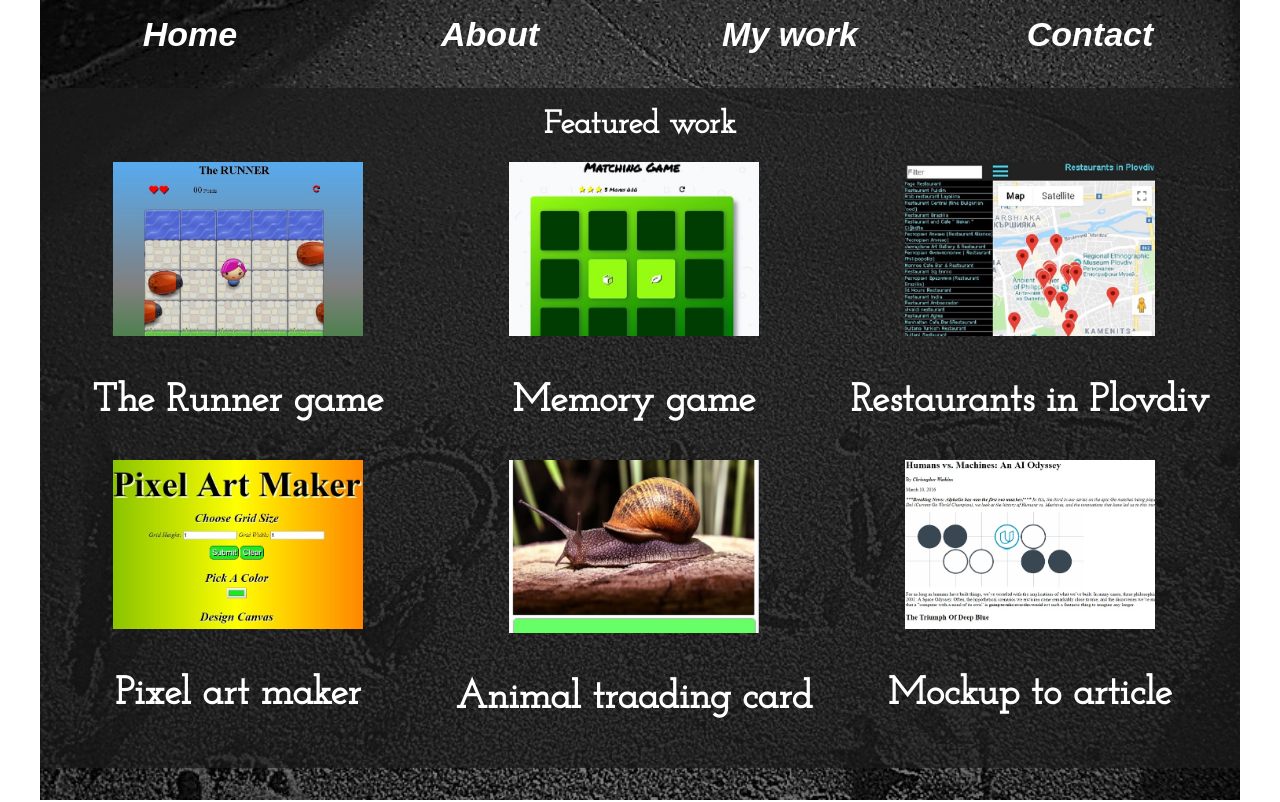
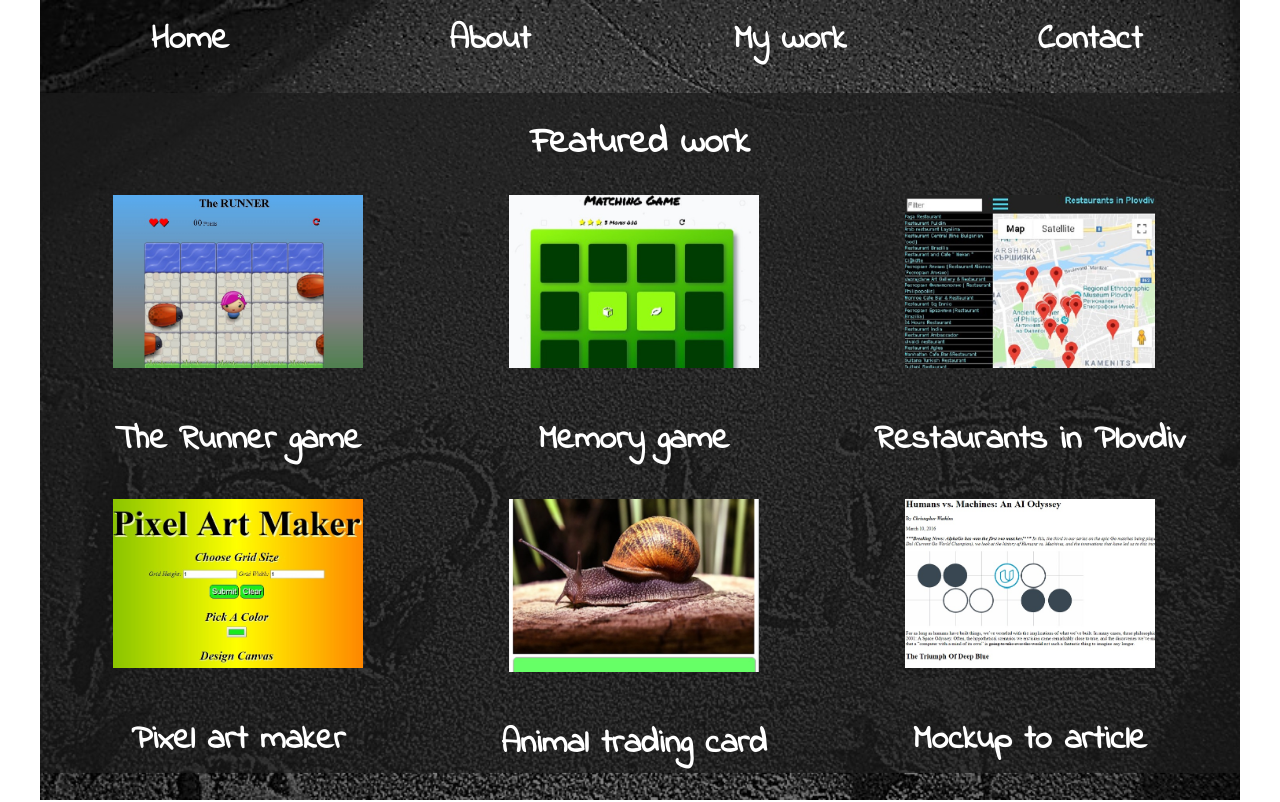
Before and after one commit to anikonomova/Portfolio, a React (Create React App) app: page /myWork in a window 1280 px wide. Built offline with nearby package versions, Linux system fonts and the light colour scheme.

Commit message:
Change fonts

```diff
--- a/src/App.css
+++ b/src/App.css
@@ -1,9 +1,10 @@
 @import url("https://fonts.googleapis.com/css?family=Josefin+Slab");
+@import url('https://fonts.googleapis.com/css?family=Indie+Flower|Luckiest+Guy');
 
 
 .container {
   text-align: center;
-  font-family: "Josefin Slab", serif;
+  font-family: 'Indie Flower', cursive;
   background-image: url('./sand.jpg');
   background-position: center;
   background-repeat: no-repeat;
@@ -20,15 +21,12 @@
 /*-------The logo and title position--------*/
 
 .boxheading {
-  animation: slidein;
-  animation-duration: 3s;
   display: block;
-  font-size: calc(10px + 1vmin);
   color: white;
   width: 100%;
   max-height: 20%;
   height: 16vh;
-  padding-top: 15vh;
+  padding-top: 12vh;
 }
 
 .App-logo {
@@ -36,19 +34,25 @@
   width: 100px;
   float: left;
   display: inline-block;
+  padding-left: 60%;
   padding-top: 4vh;
-  padding-left: 60%;
 }
 
 .name {
   display: block;
   float: right;
   width: 40vmin;
+  font-size: calc(12px + 1vmin);
   text-align: right;
   padding-right: 15px;
+  line-height: 1;
+
 }
 
 .hello {
+  animation: slidein;
+  animation-duration: 4s;
+  font-family: 'Indie Flower', cursive;
   font-size: calc(12px + 8vmin);
   padding-bottom: 25vh;
 }
@@ -60,11 +64,11 @@
   background: none;
   border: none;
   font-size: calc(10px + 3vmin);
-  font-style: italic;
   font-weight: bolder;
   width:25%;
   cursor: pointer;
   padding-top: 15px;
+  font-family: 'Indie Flower', cursive;
 }
 .navigation:hover {
     animation: nudge .4s linear;
@@ -114,7 +118,9 @@
 
 .work {
   width: 100%;
-  font-size: 16px;
+}
+.featuredWork {
+  font-size: 140%;
 }
 
 .box {
@@ -128,13 +134,17 @@
 
 .projectNames {
   color: white;
-  font-size: 150%;
+  font-size: 130%;
   text-align: center;
+}
+
+.projectNames:hover {
+  color: #a3a375;
 }
 
 a {
     text-decoration: none !important;
-}
+  }
 
 .theRunner
 .matchingGame
@@ -150,7 +160,14 @@ a {
   height:30%;
 }
 
+/*--------------Contact---------*/
 
+.contact {
+  font-size: calc(10px + 10vmin);
+}
+.social:hover {
+  animation: nudge .4s linear;
+}
 /*--------------Animations---------*/
 
 @keyframes slidein {
--- a/src/Contact.js
+++ b/src/Contact.js
@@ -7,15 +7,13 @@ class Contact extends Component {
   render() {
     return (
       <div className="info">
-      <div className="box follow">
-      <footer>
-        <h3 className="contact">Follow me!</h3>
-        <SocialIcon url="https://www.facebook.com/ani.strandjeva" />
-        <SocialIcon url="https://www.linkedin.com/in/anna-ikonomova-11880361/" />
-        <SocialIcon url="https://github.com/anikonomova" />
-        <SocialIcon url="https://codepen.io/an_iko/#" />
-        <SocialIcon url="https://plus.google.com/u/0/117242742830980585073" />
-      </footer>
+      <div className="follow">
+        <h3 className="contact">Follow me:</h3>
+        <SocialIcon className='social' url="https://www.facebook.com/ani.strandjeva" />
+        <SocialIcon className='social' url="https://www.linkedin.com/in/anna-ikonomova-11880361/" />
+        <SocialIcon className='social' url="https://github.com/anikonomova" />
+        <SocialIcon className='social' url="https://codepen.io/an_iko/#" />
+        <SocialIcon className='social' url="https://plus.google.com/u/0/117242742830980585073" />
     </div>
 </div>
     );
--- a/src/MyWork.js
+++ b/src/MyWork.js
@@ -14,7 +14,7 @@ class MyWork extends Component {
       <div className="info">
       <div className='container2'>
       <div className='work'>
-      <h1>Featured work</h1>
+      <h1 className='featuredWork'>Featured work</h1>
       </div>
       <div className='box theRunner'>
       <a href='https://github.com/anikonomova/Classic-arcade-game-clone'>
@@ -39,7 +39,7 @@ class MyWork extends Component {
       <div className='box snail'>
       <a href="https://github.com/anikonomova/animal-trading-card">
       <img className='projects' src={snail} alt='Snail card'></img>
-      <h3 class="projectNames">Animal traading card</h3></a>
+      <h3 class="projectNames">Animal trading card</h3></a>
       </div>
       <div className='box mockup'>
       <a href="https://github.com/anikonomova/Mockup-to-article">
```
